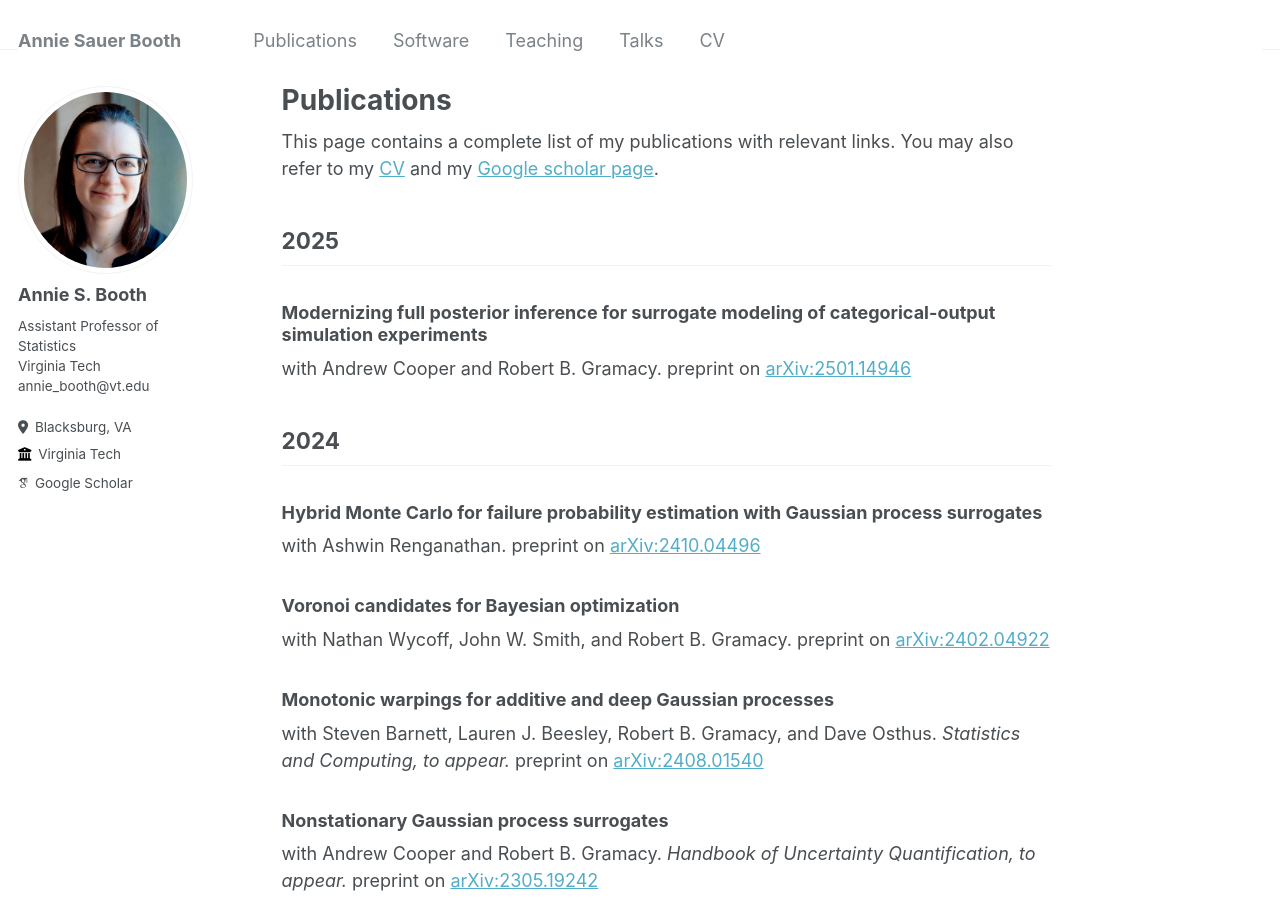
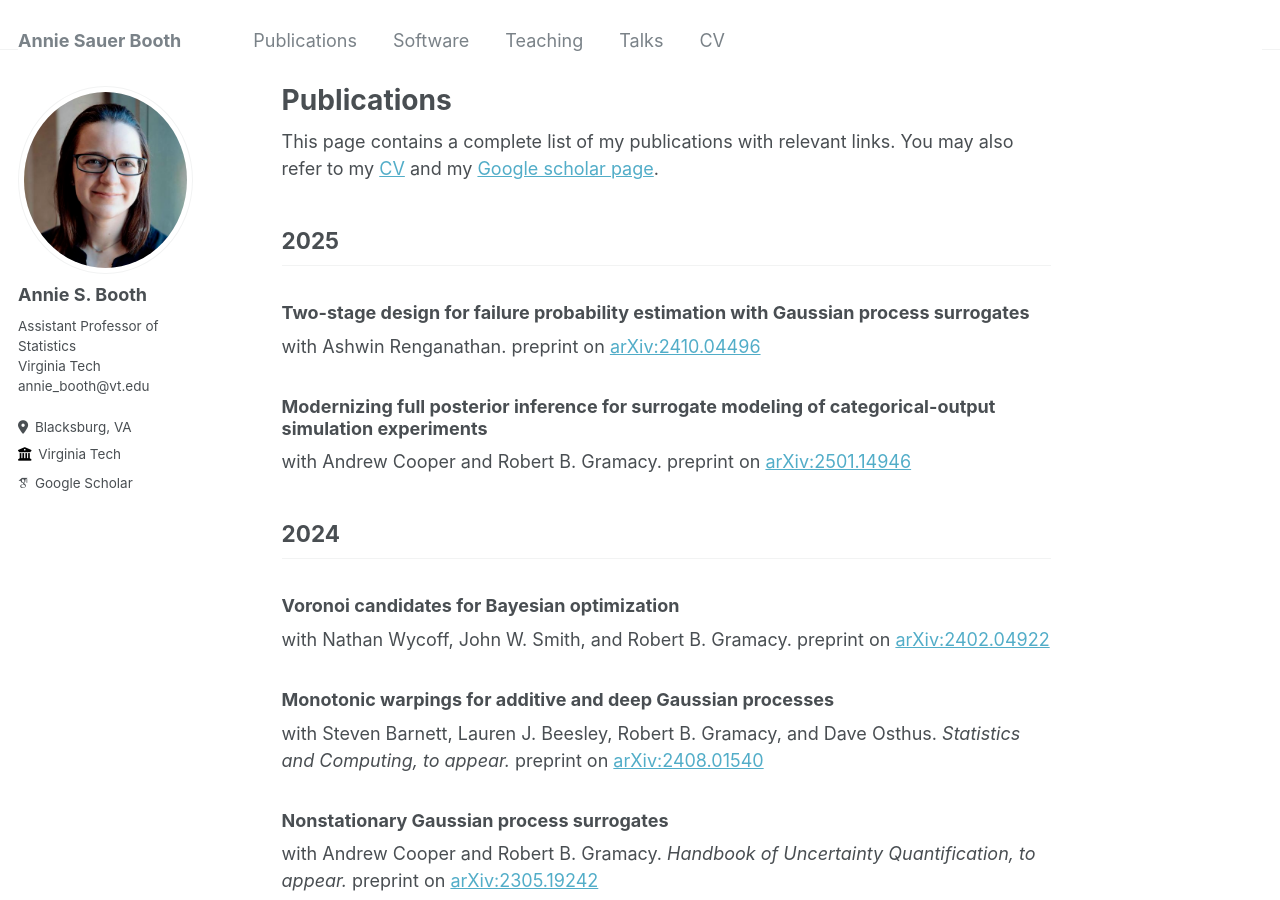
Before and after one commit to anniesbooth/anniesbooth.github.io, a Jekyll site: the page built from _pages/publications.md, in a window 1280 px wide and 900 px high. Built offline with Jekyll 4.4.1, drawn with Linux system fonts in a browser that asks for light colours; some web fonts are replaced.

```diff
--- a/_pages/publications.md
+++ b/_pages/publications.md
@@ -9,14 +9,14 @@ This page contains a complete list of my publications with relevant links.  You
 2025
 ------
 
+### Two-stage design for failure probability estimation with Gaussian process surrogates
+with Ashwin Renganathan. preprint on [arXiv:2410.04496](https://arxiv.org/pdf/2410.04496)
+
 ### Modernizing full posterior inference for surrogate modeling of categorical-output simulation experiments
 with Andrew Cooper and Robert B. Gramacy. preprint on [arXiv:2501.14946](https://arxiv.org/pdf/2501.14946)
 
 2024
 ------
-
-### Hybrid Monte Carlo for failure probability estimation with Gaussian process surrogates
-with Ashwin Renganathan. preprint on [arXiv:2410.04496](https://arxiv.org/pdf/2410.04496)
 
 ### Voronoi candidates for Bayesian optimization
 with Nathan Wycoff, John W. Smith, and Robert B. Gramacy. preprint on [arXiv:2402.04922](https://arxiv.org/pdf/2402.04922)
```
Also changed, not shown: _pages/about.md (+2 -1 lines), _pages/teaching.md (+10 -9 lines), 2 other files.
